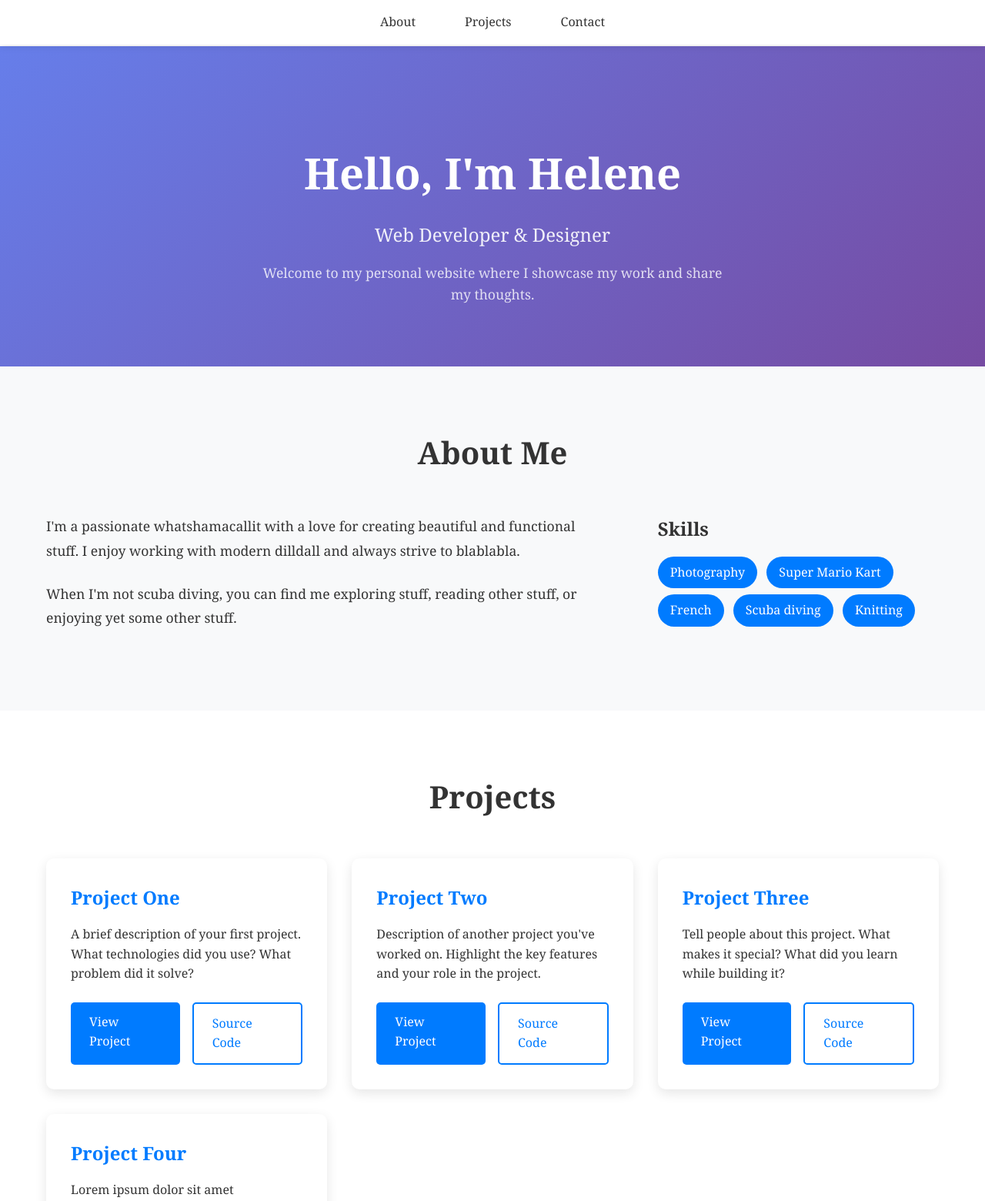
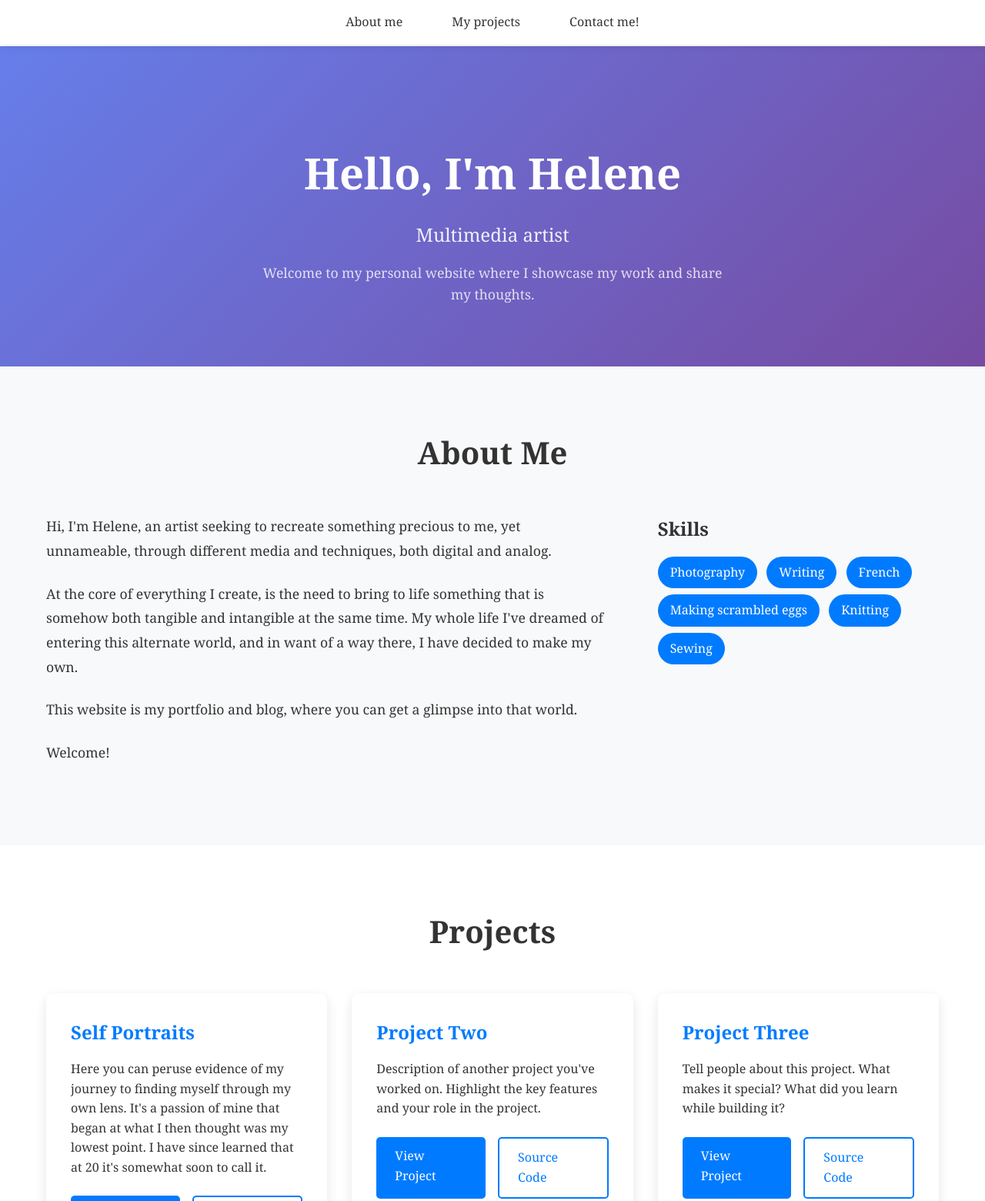
Before and after one commit to hweinbu/brudulje.com, a plain HTML site: page wip1/index.html in a window 1280 px wide. Shown: the top 1560 px of the page at 77% size. Drawn offline with Linux system fonts and the light colour scheme.

Commit message:
about + self portraits

```diff
--- a/wip1/index.html
+++ b/wip1/index.html
@@ -12,9 +12,9 @@
     <header>
         <nav>
             <ul>
-                <li><a href="#about">About</a></li>
-                <li><a href="#projects">Projects</a></li>
-                <li><a href="#contact">Contact</a></li>
+                <li><a href="#about">About me</a></li>
+                <li><a href="#projects">My projects</a></li>
+                <li><a href="#contact">Contact me!</a></li>
             </ul>
         </nav>
     </header>
@@ -23,7 +23,7 @@
         <section id="hero">
             <div class="container">
                 <h1>Hello, I'm Helene</h1>
-                <p class="subtitle">Web Developer & Designer</p>
+                <p class="subtitle">Multimedia artist</p>
                 <p class="description">Welcome to my personal website where I showcase my work and share my thoughts.
                 </p>
             </div>
@@ -34,19 +34,20 @@
                 <h2>About Me</h2>
                 <div class="about-content">
                     <div class="about-text">
-                        <p>I'm a passionate whatshamacallit with a love for creating beautiful and functional stuff. I
-                            enjoy working with modern dilldall and always strive to blablabla.</p>
-                        <p>When I'm not scuba diving, you can find me exploring stuff, reading other stuff, or enjoying
-                            yet some other stuff.</p>
+                        <p>Hi, I'm Helene, an artist seeking to recreate something precious to me, yet unnameable, through different media and techniques, both digital and analog.</p>
+                        <p>At the core of everything I create, is the need to bring to life something that is somehow both tangible and intangible at the same time. My whole life I've dreamed of entering this alternate world, and in want of a way there, I have decided to make my own.</p>
+                        <p>This website is my portfolio and blog, where you can get a glimpse into that world.</p>
+                        <p>Welcome!</p>
                     </div>
                     <div class="skills">
                         <h3>Skills</h3>
                         <ul>
                             <li>Photography</li>
-                            <li>Super Mario Kart</li>
+                            <li>Writing</li>
                             <li>French</li>
-                            <li>Scuba diving</li>
+                            <li>Making scrambled eggs</li>
                             <li>Knitting</li>
+                            <li>Sewing</li>
                         </ul>
                     </div>
                 </div>
@@ -58,9 +59,8 @@
                 <h2>Projects</h2>
                 <div class="projects-grid">
                     <div class="project-card">
-                        <h3>Project One</h3>
-                        <p>A brief description of your first project. What technologies did you use? What problem did it
-                            solve?</p>
+                        <h3>Self Portraits</h3>
+                        <p>Here you can peruse evidence of my journey to finding myself through my own lens. It's a passion of mine that began at what I then thought was my lowest point. I have since learned that at 20 it's somewhat soon to call it.</p>
                         <div class="project-links">
                             <a href="#" class="btn">View Project</a>
                             <a href="#" class="btn btn-secondary">Source Code</a>
```
